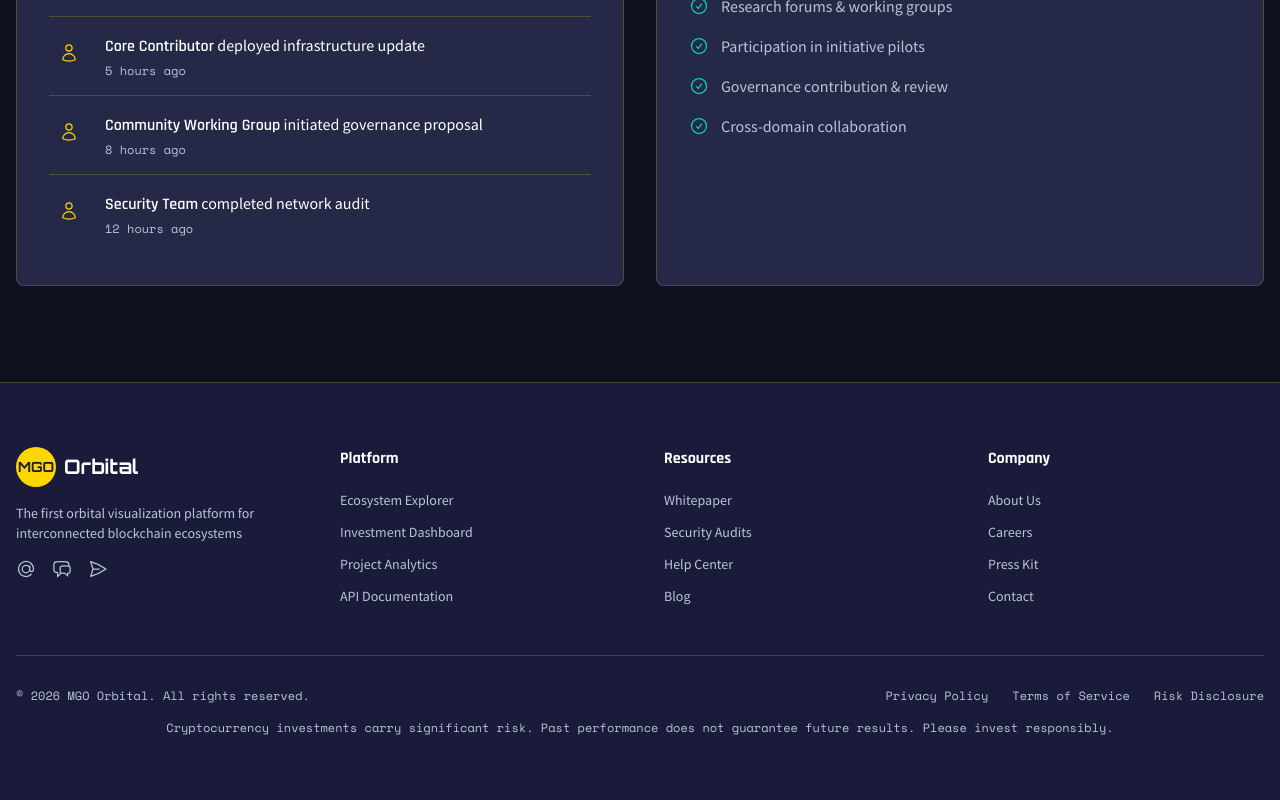
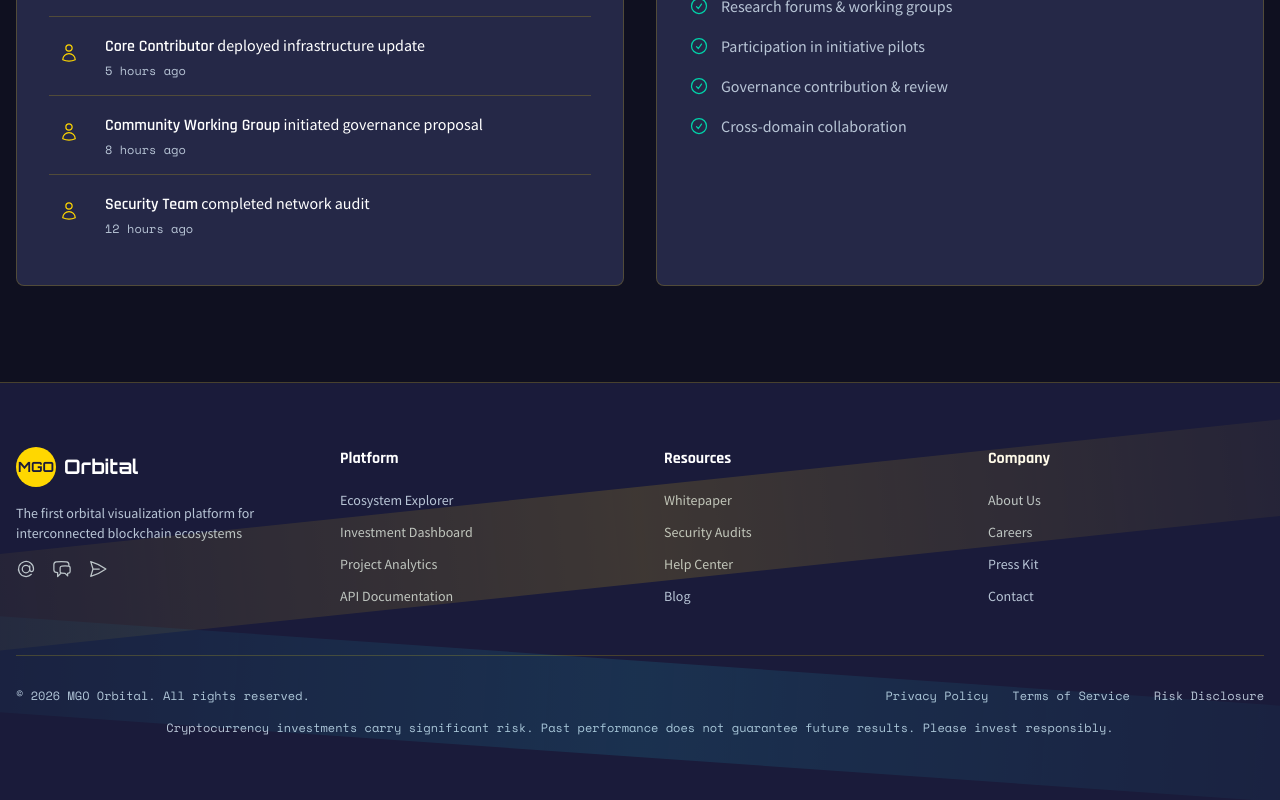
Before and after one commit to MoneyGodONE/MONEYGOD, a Next.js app: page /landing-page in a window 1280 px wide. Shown: the part 2707-3507 px from the top of the page. Built offline with nearby package versions, Linux system fonts and the light colour scheme.

Commit message:
footer lines

```diff
--- a/src/app/landing-page/components/FooterSection.tsx
+++ b/src/app/landing-page/components/FooterSection.tsx
@@ -5,7 +5,12 @@ const FooterSection = () => {
   const currentYear = new Date()?.getFullYear();
 
   return (
-    <footer className="bg-primary border-t border-border py-16 px-4">
+    <footer className="relative bg-primary border-t border-border py-16 px-4 overflow-hidden">
+  {/* декоративные полосы */}
+  <div className="pointer-events-none absolute inset-0 opacity-40">
+    <div className="absolute -left-1/4 top-1/4 w-[150%] h-24 bg-gradient-to-r from-transparent via-yellow-400/40 to-transparent rotate-[-6deg]" />
+    <div className="absolute -left-1/4 top-2/3 w-[150%] h-24 bg-gradient-to-r from-transparent via-cyan-400/30 to-transparent rotate-[4deg]" />
+  </div>
       <div className="max-w-7xl mx-auto">
         <div className="grid md:grid-cols-4 gap-12 mb-12">
           <div>
```
